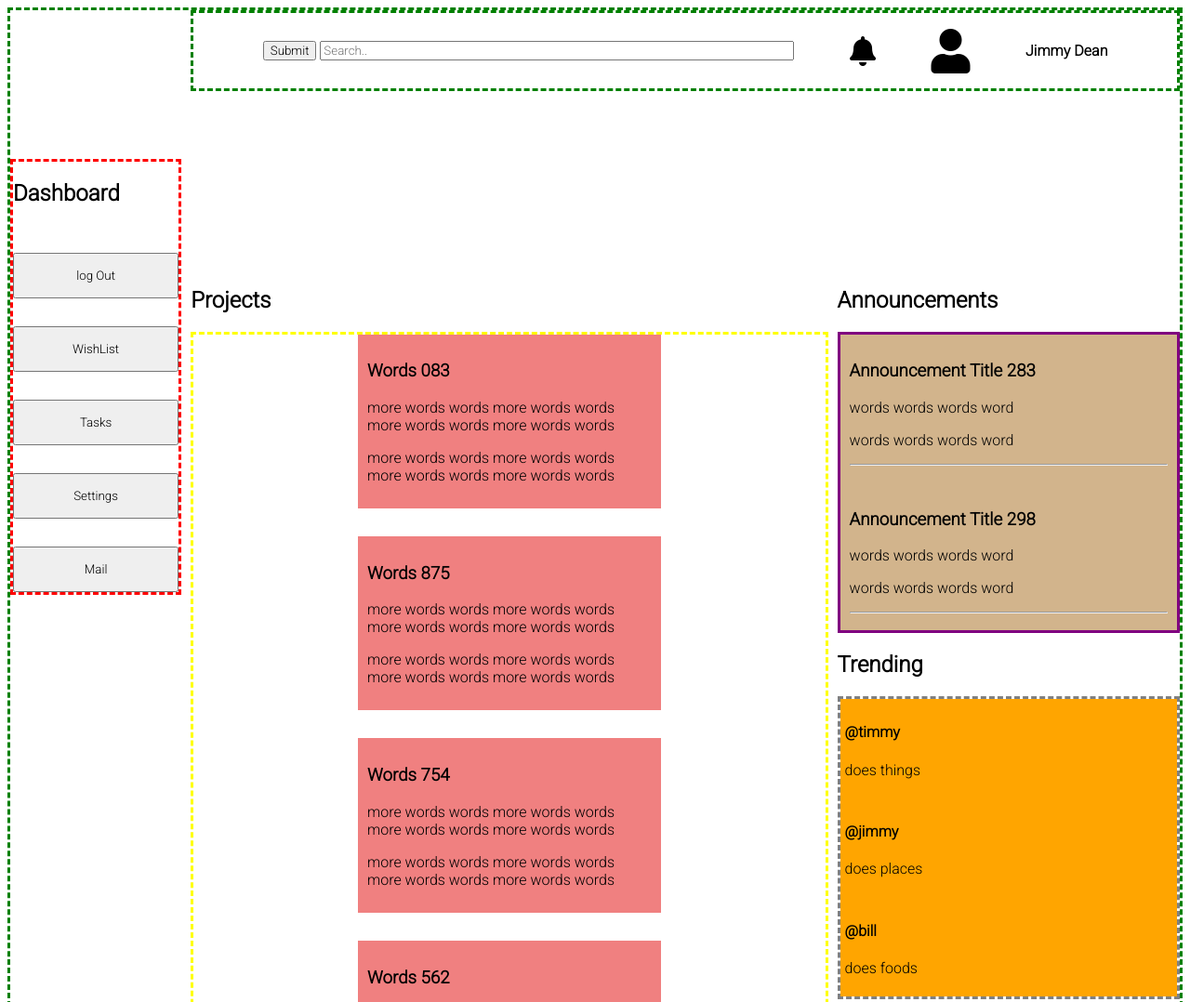
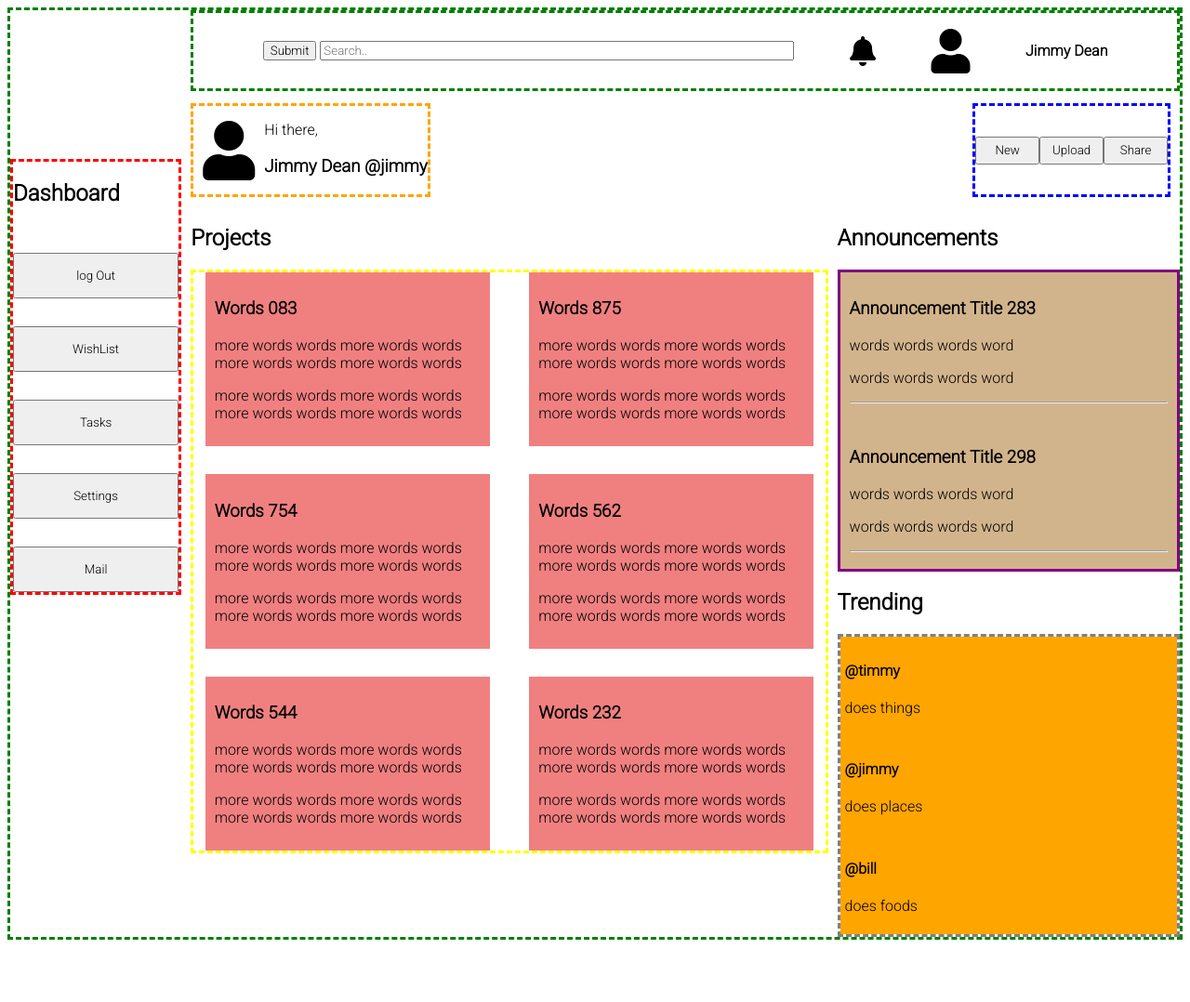
Before and after one commit to threebarber/admindash, a plain HTML site: page index.html in a window 1280 px wide. Shown: the top 1078 px of the page at 93% size. After the commit the page ends 1019 px from the top, so only its background shows below. Drawn offline with Linux system fonts and the light colour scheme.

Commit message:
header updates

```diff
--- a/index.html
+++ b/index.html
@@ -46,7 +46,26 @@
                 </div>
             </div>
             <div class="headerbottom">
+                <div class="hiDiv">
+                    <i class="fa fa-user fa-4x"></i>
+                    <span><p>Hi there, </p><h3>Jimmy Dean @jimmy</h3></span>
+                </div>
+                <div class="headbuttonDiv">
 
+                    <button>New</button>
+
+                    <button>Upload</button>
+
+                    <button>Share</button>
+
+                </div>
+              <!--<div class="headbuttonDiv">
+                    <button>New</button>
+
+                    <button>Upload</button>
+
+                    <button>Share</button>
+                </div>-->
             </div>
         </div>
         <div class="projects">
--- a/styles.css
+++ b/styles.css
@@ -2,6 +2,7 @@
 
     font-family: 'Roboto', sans-serif;
     color: black;
+    box-sizing: border-box;
 }
 
 .container {  display: grid;
@@ -47,12 +48,22 @@
   }
 
 
-  .headertop { grid-area: headertop; }
+  .headertop {
+
+
+    grid-area: headertop;
+
+}
 
 
 
 
-  .headerbottom { grid-area: headerbottom; }
+  .headerbottom {
+
+    grid-area: headerbottom;
+    display:flex;
+    justify-content: space-between;
+}
 
 
 
@@ -118,11 +129,10 @@
 .hi { grid-area: hi; }
 
 .hiDiv{
-    display:flex;
+    display:inline-flex;
     justify-content: flex-start;
     border:dashed orange;
     align-items: center;
-    margin:5px;
 }
 
 .hiDiv i{
@@ -144,11 +154,15 @@
 
 .headbuttonDiv {
     display:flex;
-    justify-content: space-evenly;
+    justify-content: space-between;
+    align-items: center;
     border:dashed blue;
+    margin-right: 10px;
+    width:20%
 }
 
 
 .headbuttonDiv button{
-    padding:15px;
+    width:75px;
+    height:30px;
 }
```
